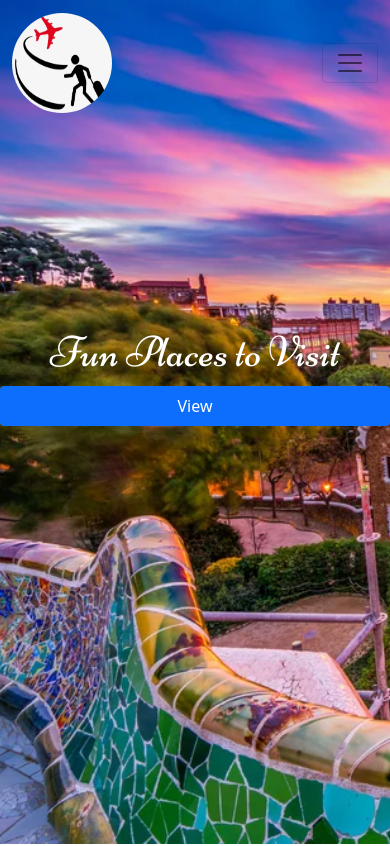
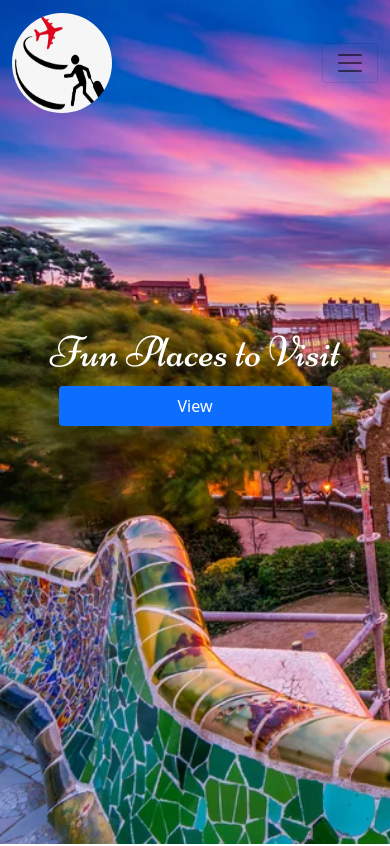
Before and after one commit to ijayhub/fun-travel, a React (Create React App) app: page / in a window 390 px wide. Shown: the top 846 px of the page. Built offline with nearby package versions, Linux system fonts and the light colour scheme.

Commit message:
travel-web-app

```diff
--- a/src/components/Navigation.js
+++ b/src/components/Navigation.js
@@ -12,7 +12,8 @@ const Navigation = () => {
 						<img
 							src={tour}
 							alt={tour}
-							style={{ width: '100px', height: '100px', borderRadius: '50%' }}
+						  style={{ width: '100px', height: '100px', borderRadius: '50%' }}
+						  className="hero-icon"
 
 						/>
 					</Navbar.Brand>
--- a/src/index.css
+++ b/src/index.css
@@ -135,8 +135,14 @@ background-color: #fff;
 }
 @media only screen and (max-width: 600px){
   .hero-btn{
-    width:100%;
+    width:70%;
+
   }
+  .hero-text{
+  font-size:50px;
+
+}
+
 
 }
 .section-container{
```
Also changed, not shown: 1 other file (tests, documents, lock files or other folders).
